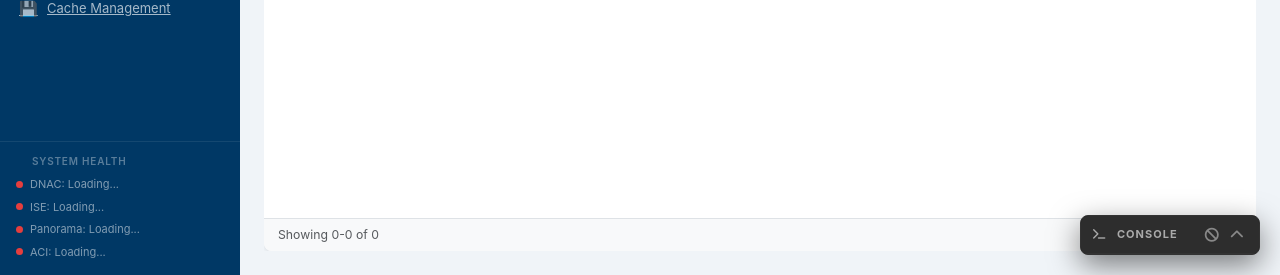
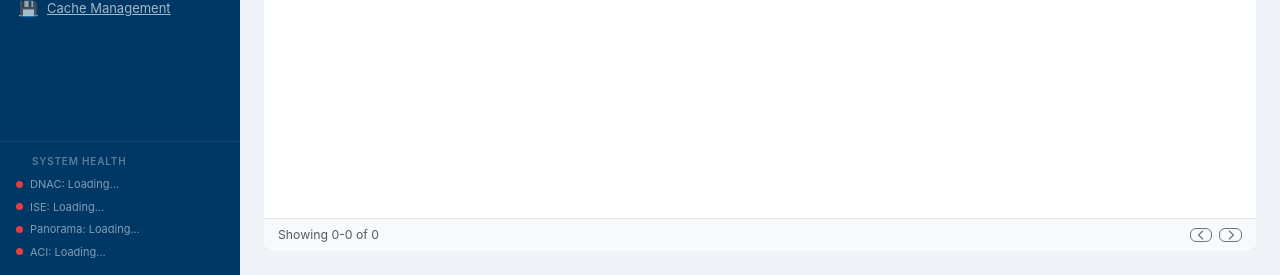
Before and after one commit to keroger2k/impact, a FastAPI app: template templates/devices.html in a window 1280 px wide. Shown: the part 525-800 px from the top of the page. Run offline with FastAPI, Linux system fonts and the light colour scheme; the template is opened without the code that fills it, so the values that code supplies are empty; some libraries are stand-ins or nearby versions.

Commit message:
working on ACI

```diff
--- a/clients/aci.py
+++ b/clients/aci.py
@@ -85,8 +85,11 @@ class ACIClient:
         url = f"{self.url}/{path.lstrip('/')}"
         try:
             response = self.session.get(url, verify=False, timeout=15)
+            logger.info(f"ACI GET {url} → HTTP {response.status_code}")
             response.raise_for_status()
-            return response.json()
+            data = response.json()
+            logger.info(f"ACI response body: {data}")
+            return data
         except Exception as e:
             logger.error(f"ACI GET {url} failed: {e}")
             return None
--- a/routers/aci.py
+++ b/routers/aci.py
@@ -53,6 +53,8 @@ async def refresh_aci_cache():
 
 async def _get_processed_nodes(aci, loop):
     nodes = await loop.run_in_executor(None, _cached, "aci_nodes", aci.get_fabric_nodes)
+    logger.info(f"ACI fabric nodes raw count: {len(nodes)}")
+    logger.info(f"ACI fabric nodes raw data: {nodes}")
     processed = []
     for n in nodes:
         attr = n.get('fabricNode', {}).get('attributes', {})
@@ -72,6 +74,7 @@ async def _get_processed_nodes(aci, loop):
             "status": attr.get('fabricSt', 'unknown'),
             "dn": attr.get('dn')
         })
+    logger.info(f"ACI fabric nodes processed: {processed}")
     return processed
 
 @router.get("/fabric/nodes")
--- a/static/app.css
+++ b/static/app.css
@@ -1399,75 +1399,3 @@ body:has(.dev-page-layout) {
 .no-transition {
   transition: none !important;
 }
-
-/* ── Debug Console ────────────────────────────────────────── */
-#debug-console-wrap {
-  position: fixed;
-  bottom: 20px;
-  right: 20px;
-  width: 400px;
-  background: #1e1e1e;
-  border: 1px solid #333;
-  border-radius: 8px;
-  box-shadow: 0 10px 30px rgba(0,0,0,0.5);
-  z-index: 9999;
-  display: flex;
-  flex-direction: column;
-  overflow: hidden;
-  transition: all 0.3s ease;
-}
-
-#debug-console-wrap.minimized {
-  height: 40px;
-  width: 180px;
-}
-
-.debug-header {
-  background: #2d2d2d;
-  padding: 8px 12px;
-  display: flex;
-  justify-content: space-between;
-  align-items: center;
-  cursor: pointer;
-  border-bottom: 1px solid #333;
-}
-
-.debug-title {
-  color: #aaa;
-  font-size: 11px;
-  font-weight: 700;
-  text-transform: uppercase;
-  letter-spacing: 1px;
-}
-
-.debug-body {
-  height: 300px;
-  overflow-y: auto;
-  padding: 10px;
-  font-family: 'SF Mono', 'Monaco', 'Inconsolata', monospace;
-  font-size: 11px;
-  background: #111;
-}
-
-.debug-entry {
-  margin-bottom: 4px;
-  padding-bottom: 4px;
-  border-bottom: 1px solid #222;
-  white-space: pre-wrap;
-  word-break: break-all;
-}
-
-.debug-entry.log { color: #d4d4d4; }
-.debug-entry.error { color: #f44747; background: rgba(244, 71, 71, 0.1); }
-.debug-entry.warn { color: #dcdcaa; }
-.debug-entry.info { color: #4fc1ff; }
-
-.debug-controls button {
-  background: transparent;
-  border: none;
-  color: #888;
-  padding: 0 4px;
-  cursor: pointer;
-}
-
-.debug-controls button:hover { color: #fff; }
--- a/templates/base.html
+++ b/templates/base.html
@@ -110,18 +110,6 @@
 <!-- Toast container -->
 <div id="toast-container"></div>
 
-<!-- Debug Console -->
-<div id="debug-console-wrap" class="minimized">
-  <div class="debug-header" onclick="toggleDebugConsole()">
-    <div class="debug-title"><i class="fas fa-terminal me-2"></i> Console</div>
-    <div class="debug-controls">
-      <button onclick="clearDebugConsole(event)"><i class="fas fa-ban"></i></button>
-      <button id="debug-toggle-icon"><i class="fas fa-chevron-up"></i></button>
-    </div>
-  </div>
-  <div class="debug-body" id="debug-console-body"></div>
-</div>
-
 <script src="/static/bootstrap/js/bootstrap.bundle.min.js"></script>
 <script>
   function toggleSidebar() {
@@ -151,45 +139,6 @@
       });
   }
 
-  // ── Debug Console logic ───────────────────────────────────────
-  const consoleBody = document.getElementById('debug-console-body');
-  const originalLog = console.log;
-  const originalError = console.error;
-  const originalWarn = console.warn;
-  const originalInfo = console.info;
-
-  function addDebugEntry(type, args) {
-    const entry = document.createElement('div');
-    entry.className = `debug-entry ${type}`;
-    const timestamp = new Date().toLocaleTimeString([], { hour12: false, hour: '2-digit', minute: '2-digit', second: '2-digit' });
-
-    const msg = Array.from(args).map(arg => {
-      if (typeof arg === 'object') return JSON.stringify(arg);
-      return arg;
-    }).join(' ');
-
-    entry.innerHTML = `<span style="opacity:0.4">[${timestamp}]</span> ${msg}`;
-    consoleBody.appendChild(entry);
-    consoleBody.scrollTop = consoleBody.scrollHeight;
-  }
-
-  console.log = function() { originalLog.apply(console, arguments); addDebugEntry('log', arguments); };
-  console.error = function() { originalError.apply(console, arguments); addDebugEntry('error', arguments); };
-  console.warn = function() { originalWarn.apply(console, arguments); addDebugEntry('warn', arguments); };
-  console.info = function() { originalInfo.apply(console, arguments); addDebugEntry('info', arguments); };
-
-  function toggleDebugConsole() {
-    const wrap = document.getElementById('debug-console-wrap');
-    const icon = document.querySelector('#debug-toggle-icon i');
-    const isMinimized = wrap.classList.toggle('minimized');
-    icon.className = isMinimized ? 'fas fa-chevron-up' : 'fas fa-chevron-down';
-  }
-
-  function clearDebugConsole(e) {
-    e.stopPropagation();
-    consoleBody.innerHTML = '';
-  }
-
   // Handle HTMX navigation highlighting
   document.body.addEventListener('htmx:afterOnLoad', function(evt) {
     if (evt.detail.target.id === 'main-content') {
```
